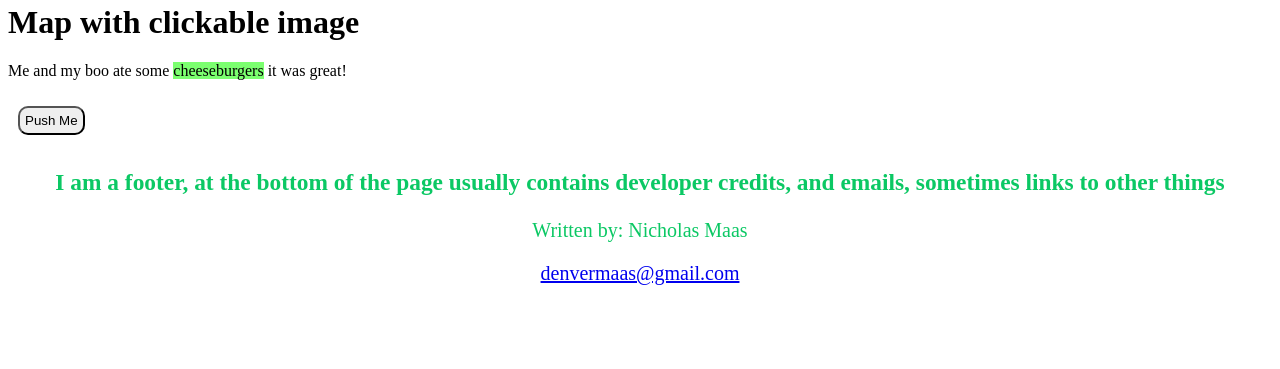
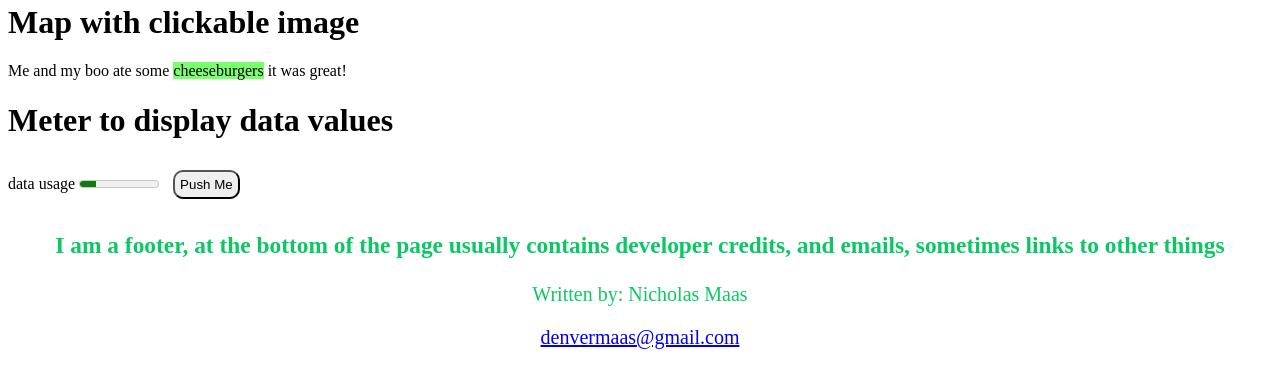
Before and after one commit to NekoCarreraDesigns/back-to-basics-1, a plain HTML site: page index.html in a window 1280 px wide. Shown: the part 1835-2204 px from the top of the page. Before the commit the page ends 2140 px from the top, so only its background shows below. Drawn offline with Linux system fonts and the light colour scheme.

Commit message:
added meter to page

```diff
--- a/index.html
+++ b/index.html
@@ -130,6 +130,9 @@
       Me and my boo ate some <mark class="page-mark">cheeseburgers</mark> it was
       great!
     </p>
+    <h1>Meter to display data values</h1>
+    <label class="meter-label" for="data">data usage</label>
+    <meter class="page-meter" value="2" min="0" max="10">out of 10</meter>
     <button title="this is a button" class="page-button">Push Me</button>
     <footer class="page-footer">
       <h3>
```
